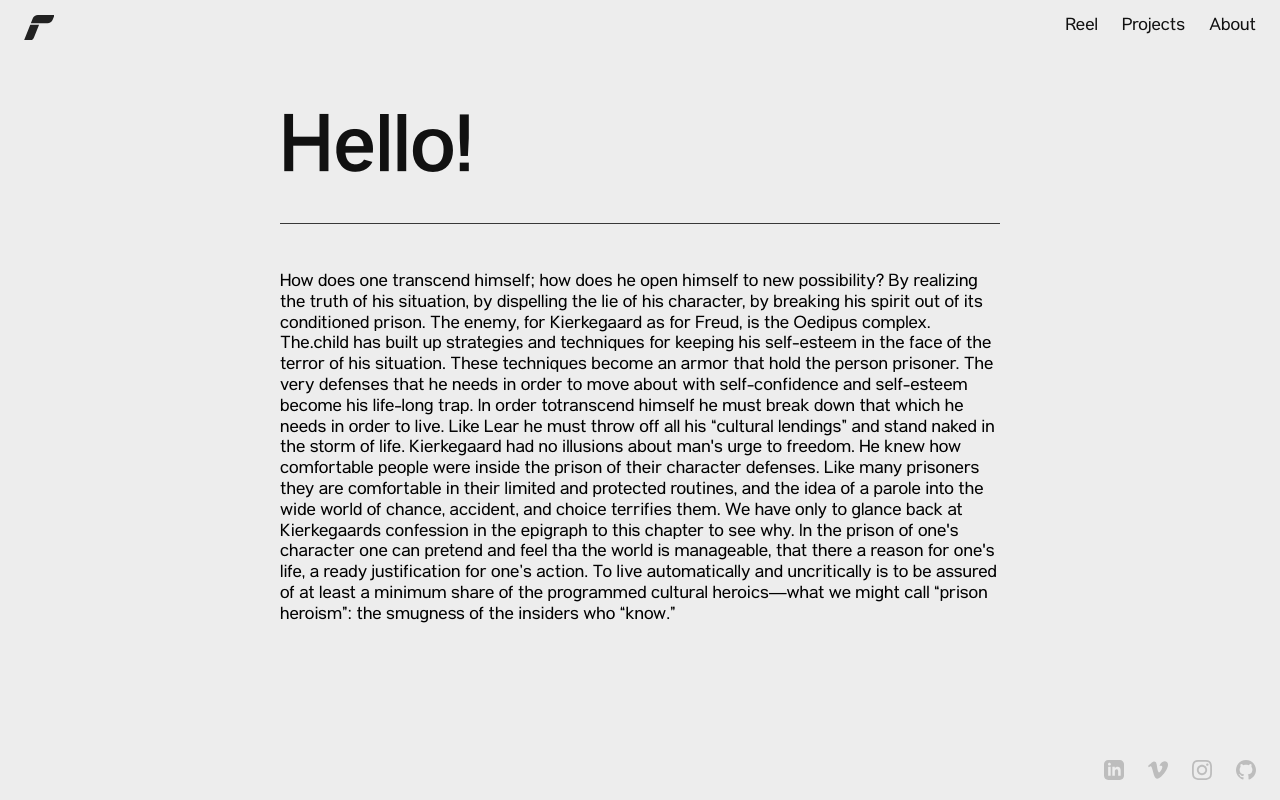
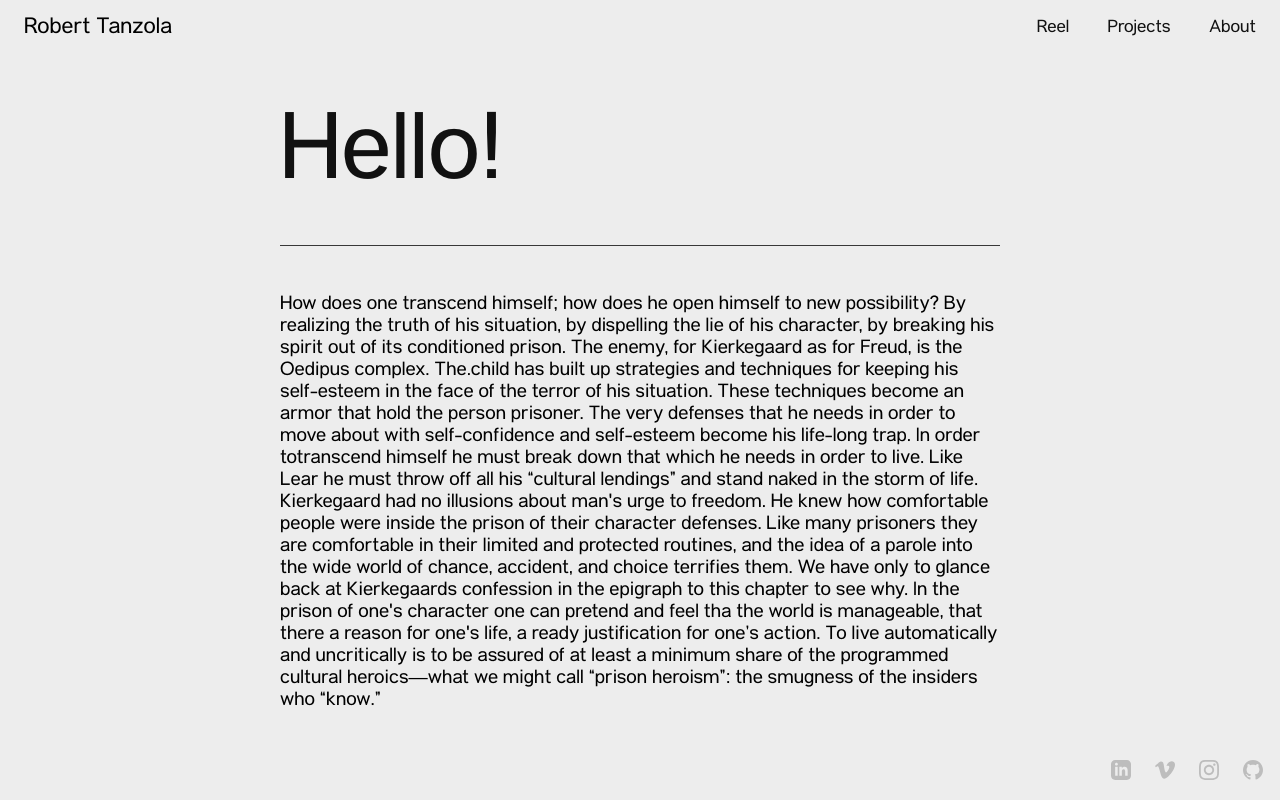
Before and after one commit to tanzola/tanzola.xyz, a React (Create React App) app: page /about in a window 1280 px wide. Built offline with nearby package versions, Linux system fonts and the light colour scheme.

Commit message:
css update navbar transparency on scroll, width

```diff
--- a/src/components/navbar/Navbar.css
+++ b/src/components/navbar/Navbar.css
@@ -19,7 +19,6 @@
 	display: flex;
 	flex-direction: row;
 	margin-right: calc(var(--page-border-width) - var(--navbar-item-padding-x));
-	background-color: var(--bg-color);
 }
 
 .navbar-item {
@@ -40,7 +39,19 @@
 	color: var(--color-highlight);
 }
 
-.logo {
+.nav-name {
+	font-family: var(--font-primary);
+	font-weight: var(--font-primary-weight);
+	font-size: 1.4rem;
+	line-height: 1.4rem;
+	margin-left: var(--page-border-width);
+	-webkit-user-select: none; /* Safari */
+	-moz-user-select: none; /* Firefox */
+	-ms-user-select: none; /* IE10+/Edge */
+	user-select: none; /* Standard */
+}
+
+.nav-logo {
 	fill: #222222;  /* #Hardcode var(--font-color-headline)) */
 	cursor: pointer;
 	width: 1.9rem;
@@ -57,12 +68,12 @@
 }
 
 .navbar-underline-inactive {
-	transition: border 0.2s ease;
+	transition: border 0.4s ease;
 	border-bottom: solid 1px rgba(0,0,0,0);
 }
 
 .navbar-underline {
-	transition: border 0.5s ease;
+	transition: border 0.4s ease;
 	border-bottom: solid 1px rgba(0,0,0,1);
 }
 
@@ -71,3 +82,11 @@
 		font-size: clamp(0.6rem, 5vw,var(--font-size));
 	}
 }
+
+@media only screen and (min-width: 1800px) {
+	.nav-header {
+		transition: all 0.4s ease;
+		background-color: rgba(255, 255, 255, 0);
+		border-color: rgba(255, 255, 255, 0);
+	}
+}
--- a/src/components/navbar/Navbar.js
+++ b/src/components/navbar/Navbar.js
@@ -8,31 +8,28 @@ const links = [
     { name: "About", path: "/about" }
 ];
 
-function Navbar(props) {
-    //  onClick={() => { props.setPageState(link.path) }}
+function Navbar() {
     const navbarLinks = links.map((link) => (
         <div key={link.name}>
-            <NavLink to={link.path} className="navbar-item">
-                {link.name}
-            </NavLink>
+            <NavLink to={link.path} className="navbar-item">{link.name}</NavLink>
         </div>
     ));
+
+    const rtLogo = (
+        <svg viewBox="0 0 482.86 412.68" className="nav-logo" alt="RT">
+            <path d="M105.54,156.49c-4.09,0-7.77,2.49-9.29,6.3L.51,402.97c-.88,2.22-.61,4.62,.75,6.59s3.63,3,5.98,3.01l68.62,.11h.15c36.39,0,68.69-21.78,82.32-55.53l81.11-200.64H105.54Z"/>
+            <path d="M108.35,132H372.99c36.38,0,68.69-21.79,82.32-55.52l27.02-66.85c.89-2.19,.64-4.58-.69-6.54-1.32-1.96-3.44-3.09-5.8-3.09H221.06c-36.61,0-69,21.98-82.52,56.01l-30.19,75.99Z"/>
+        </svg>
+    );
 
     const [scrollPosY, setScrollPos] = React.useState(window.scrollY);
     window.addEventListener("scroll", (e) => setScrollPos(window.scrollY));
 
     return (
-        <>
-            <header className={"nav-header " + (scrollPosY > 15 ? "navbar-underline" : "navbar-underline-inactive")}>
-                {/* <img src="/images/rt.png" alt="RT" className="logo"></img> */}
-                <svg viewBox="0 0 482.86 412.68" className='logo' alt="RT">
-                    <path d="M105.54,156.49c-4.09,0-7.77,2.49-9.29,6.3L.51,402.97c-.88,2.22-.61,4.62,.75,6.59s3.63,3,5.98,3.01l68.62,.11h.15c36.39,0,68.69-21.78,82.32-55.53l81.11-200.64H105.54Z"/>
-                    <path d="M108.35,132H372.99c36.38,0,68.69-21.79,82.32-55.52l27.02-66.85c.89-2.19,.64-4.58-.69-6.54-1.32-1.96-3.44-3.09-5.8-3.09H221.06c-36.61,0-69,21.98-82.52,56.01l-30.19,75.99Z"/>
-                </svg>
-                {/* <p style={{justifySelf: "center", paddingLeft: "24px"}}>Robert Tanzola</p> */}
-                <ul className="navbar-list">{navbarLinks}</ul>
-            </header>
-        </>
+        <header className={"nav-header " + (scrollPosY > 60 ? "navbar-underline" : "navbar-underline-inactive")}>  {/* #Hardcode */}
+            <h1 className="nav-name">Robert Tanzola</h1>
+            <ul className="navbar-list">{navbarLinks}</ul>
+        </header>
     );
 }
 
--- a/src/components/projects/ProjectDetail.css
+++ b/src/components/projects/ProjectDetail.css
@@ -7,8 +7,7 @@
     -ms-user-select: none; /* IE10+/Edge */
     user-select: none; /* Standard */
 }
-
-.hero {
+.hero-container img {
     padding-bottom: 10px;  /**/
     max-width: 100%;
 }
@@ -22,8 +21,16 @@
     font-family: var(--font-primary), var(--font-primary-style);
     font-weight: var(--font-primary-weight);
     line-height: 115%;
-    padding-top: 1.25rem;
-    padding-bottom: 0.2rem;
+    padding-top: clamp(
+		calc(var(--page-max-width) / 300),
+		calc(var(--page-width) / 75),
+		calc(var(--page-max-width) / 75)
+    );;
+    padding-bottom: clamp(
+		calc(var(--page-max-width) / 800),
+		calc(var(--page-width) / 200),
+		calc(var(--page-max-width) / 200)
+    );
     font-size: calc(clamp(2.2rem, 5.25vw, 4.25rem));
 }
 
@@ -87,16 +94,13 @@
     display: block;
 }
 
-.pd-file-dl {
-    font-family: var(--font-primary), var(--font-primary-style);
-    /* font-weight: 400; */
-    /* text-decoration: underline;
-    text-decoration-color: var(--color-highlight); */
+.pd-file-dl a {
+    font-family: var(--font-secondary-bold), var(--font-secondary-style);
+    font-weight: var(--font-secondary-weight);
 }
 
 .pd-file-desc{
     margin: 1.5rem;
-    margin-top: 1rem;
     white-space: pre;
 }
 
--- a/src/components/projects/ProjectDetail.js
+++ b/src/components/projects/ProjectDetail.js
@@ -1,7 +1,6 @@
 import React, { useEffect, useState } from 'react';
 import { useParams} from 'react-router-dom';
 import { details } from './data/details.js';
-// import Vimeo from '@u-wave/react-vimeo';
 import './ProjectDetail.css';
 
 function clamp(num, min, max) {
--- a/src/components/projects/ThumbLink.css
+++ b/src/components/projects/ThumbLink.css
@@ -6,7 +6,7 @@
 }
 
 .thumb-overlay-text {
-	font-family: var(--font-secondary), var(--font-secondary-style);
+	font-family: var(--font-secondary-light), var(--font-secondary-style);
 	font-weight: var(--font-secondary-weight);
 	transition: all 0.25s ease;
 	transition-timing-function: var(--cubic);
@@ -15,8 +15,8 @@
 	filter: drop-shadow(1px 1px 2px rgba(0,0,0,0.05));
 	position: absolute;
 	bottom: 0px;
-	padding-left: calc(var(--thumblink-overlay-text-size) * 0.5);
-	padding-right: calc(var(--thumblink-overlay-text-size) * 0.5);
+	padding-left: calc(var(--thumblink-overlay-text-size) * 0.55);
+	padding-right: calc(var(--thumblink-overlay-text-size) * 0.55);
 	font-size: clamp(
 		1.25rem,
 		var(--thumblink-overlay-text-size),
--- a/src/index.css
+++ b/src/index.css
@@ -52,6 +52,18 @@
     font-style: normal;
 }
 
+@font-face {
+    font-family: "NeueHaasDisplay-Roman";
+    src: url("../src/fonts/NeueHaasDisplayRoman.ttf") format('truetype');
+    font-style: normal;
+}
+
+@font-face {
+    font-family: "NeueHaasDisplay-Light";
+    src: url("../src/fonts/NeueHaasDisplayLight.ttf") format('truetype');
+    font-style: normal;
+}
+
 @keyframes slideInFromRight {
 	0% {
 		transform: translateX(2rem);
@@ -103,15 +115,18 @@
 }
 
 :root {
-	--font-size: 1.1rem;
+	--font-size: 1.2rem;
+	--line-height: 1.375rem;
 
 	/* --font-primary: "Neue Alte Book"; */
-	--font-primary: "AndersonGrotesk-Bold";
+	--font-primary: "AndersonGrotesk";
 	--font-primary-style: sans-serif;
 	--font-primary-weight: 400;
 
 	/* --font-secondary: "Karla"; */
 	--font-secondary: "AndersonGrotesk";
+	--font-secondary-bold: "AndersonGrotesk-Bold";
+	--font-secondary-light: "AndersonGrotesk-Light";
 	--font-secondary-style: sans-serif;
 	--font-secondary-weight: 400;
 
@@ -144,8 +159,8 @@
 	--delay-offset: 0.2s;
 	--cubic: cubic-bezier(0.25, 0.46, 0.45, 0.94);
 
-	--navbar-height: 3.5rem;
-	--navbar-item-padding-x: 0.75rem;
+	--navbar-height: 3.7rem;
+	--navbar-item-padding-x: 1.2rem;
 
 	--footer-height: 3.5rem;
 
@@ -189,7 +204,7 @@ li, button {
 }
 
 p, a {
-	line-height: 1.3rem;
+	line-height: var(--line-height);
 	color: var(--text-offwhite);
 	text-decoration: none;
 	font-size: var(--font-size);
@@ -247,8 +262,8 @@ p, a {
     font-weight: var(--font-primary-weight);
 	font-size: clamp(
 		var(--font-size) * 2,
-		calc(var(--page-width-noscroll) / 15),
-		calc(var(--page-max-width) / 15)
+		calc(var(--page-width-noscroll) / 13),
+		calc(var(--page-max-width) / 13)
 	);
     color: var(--font-color-headline);
 	-webkit-user-select: none; /* Safari */
--- a/src/index.js
+++ b/src/index.js
@@ -1,4 +1,5 @@
 import ReactDOM from 'react-dom';
+import { createRoot } from 'react-dom/client';
 
 import './index.css';
 import App from './App.js';
@@ -10,5 +11,5 @@ window.addEventListener("load", (event) => {
 });
 
 const container = document.getElementById('root');
-const root = ReactDOM.createRoot(container);
+const root = createRoot(container);
 root.render(<App />);
```
Also changed, not shown: src/fonts/NeueHaasDisplayLight.ttf (added), src/fonts/NeueHaasDisplayRoman.ttf (added).
